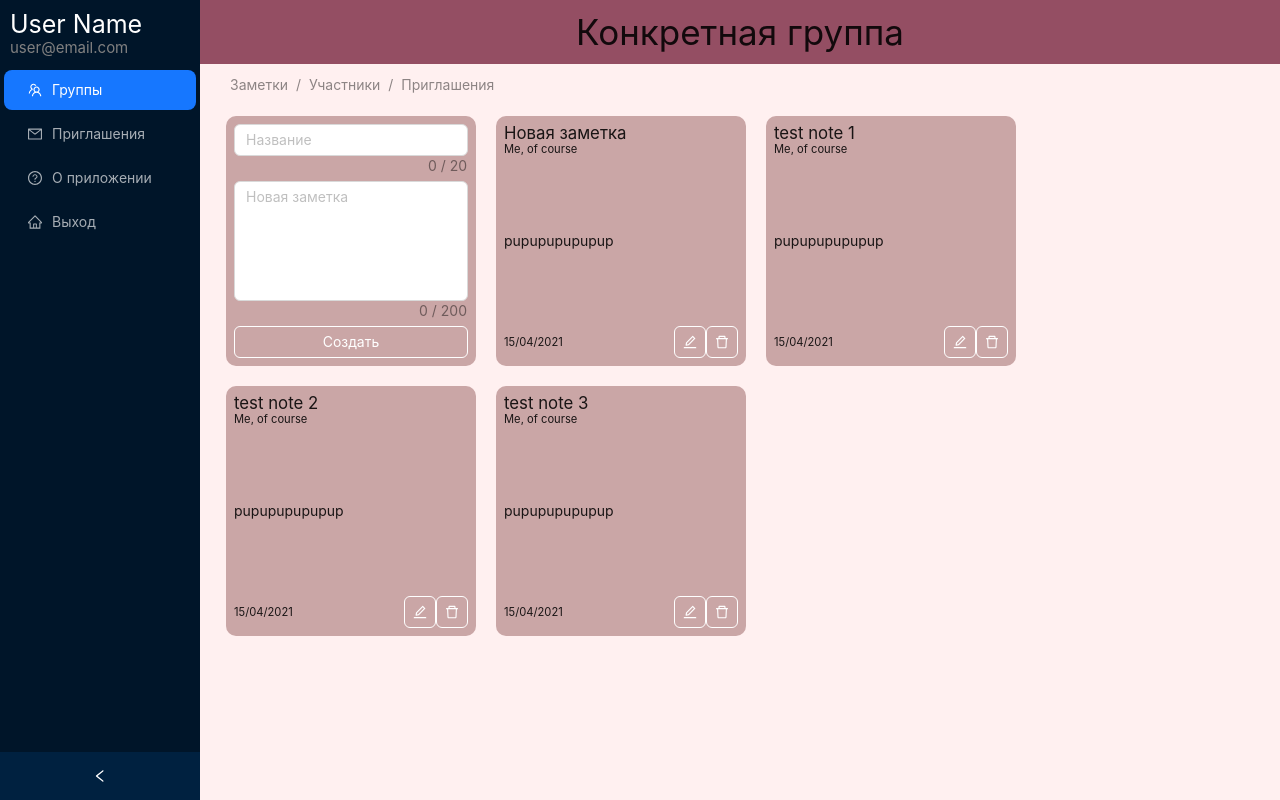
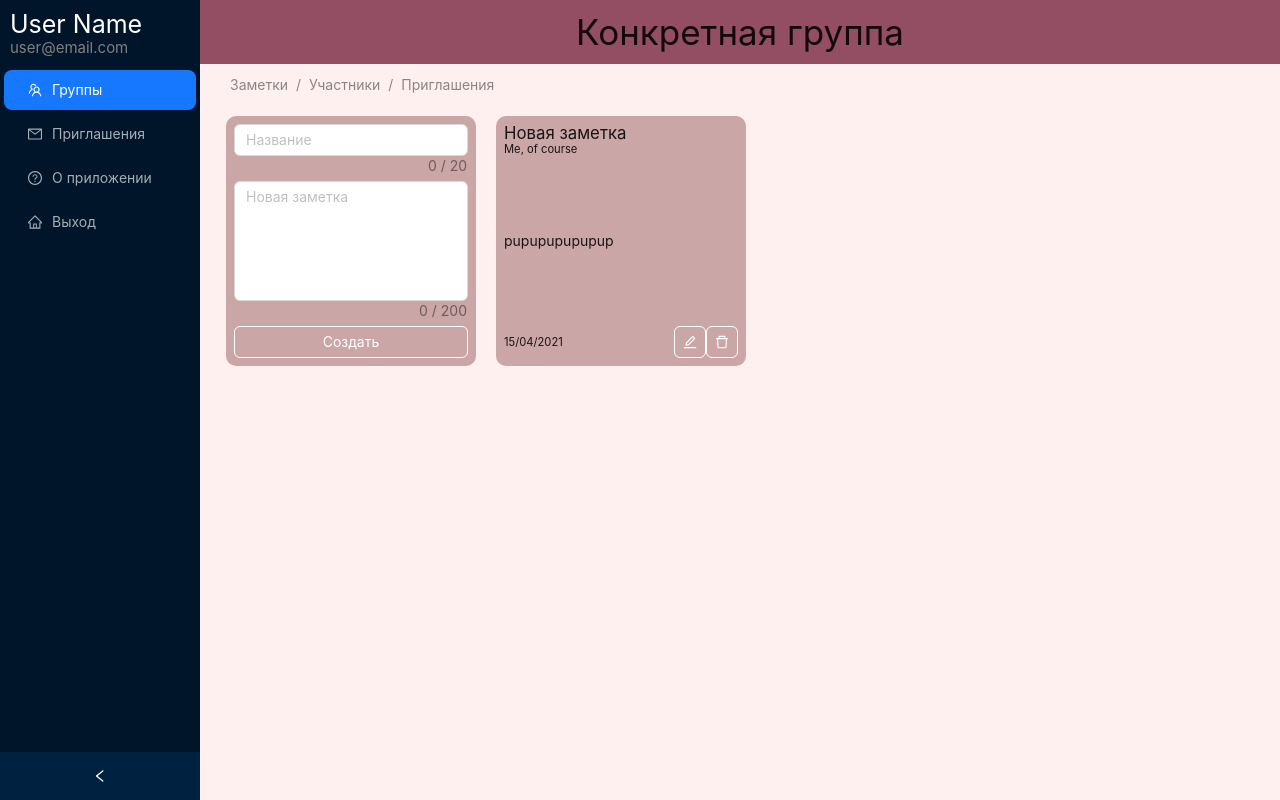
Before and after one commit to SomeoneNamedAnya/TeamNotes, a React (Create React App) app in the folder frontend/: page /group in a window 1280 px wide. Built offline with nearby package versions, Linux system fonts and the light colour scheme.

Commit message:
Небольшое изменение

```diff
--- a/frontend/src/Components/NotesList.jsx
+++ b/frontend/src/Components/NotesList.jsx
@@ -3,10 +3,11 @@ import CreateNewNote from "./CreateNewNote.jsx";
 import { Flex } from "antd";
 
 const NotesList = ({notes, createNoteHandler, deleteNoteHandler, editNoteHandler}) => {
-    console.log(notes[1].Name);
+
     return <Flex wrap={'wrap'}>
         <CreateNewNote createNoteHandler={createNoteHandler}></CreateNewNote>
-        {notes.map((note)=><Note Name={note.Name}
+        {
+        notes.map((note)=><Note Name={note.Name}
          Author={note.Author} Text={note.Text}
          Date={note.Date} id={note.id} deleteNoteHandler={deleteNoteHandler}
          editNoteHandler={editNoteHandler}/>)}
--- a/frontend/src/MainPage/MainPage.jsx
+++ b/frontend/src/MainPage/MainPage.jsx
@@ -11,27 +11,7 @@ const MainPage = () => {
             Author: "Me, of course",
             Text: "pupupupupupup"
         },
-        {
-            id: nanoid(),
-            Name: "test note 1",
-            Date: "15/04/2021",
-            Author: "Me, of course",
-            Text: "pupupupupupup"
-        },
-        {
-            id: nanoid(),
-            Name: "test note 2",
-            Date: "15/04/2021",
-            Author: "Me, of course",
-            Text: "pupupupupupup"
-        },
-        {
-            id: nanoid(),
-            Name: "test note 3",
-            Date: "15/04/2021",
-            Author: "Me, of course",
-            Text: "pupupupupupup"
-        },
+
     ]);
     const createNoteHandler = (text, name) => {
         if (name != '' || text != '') {
```
